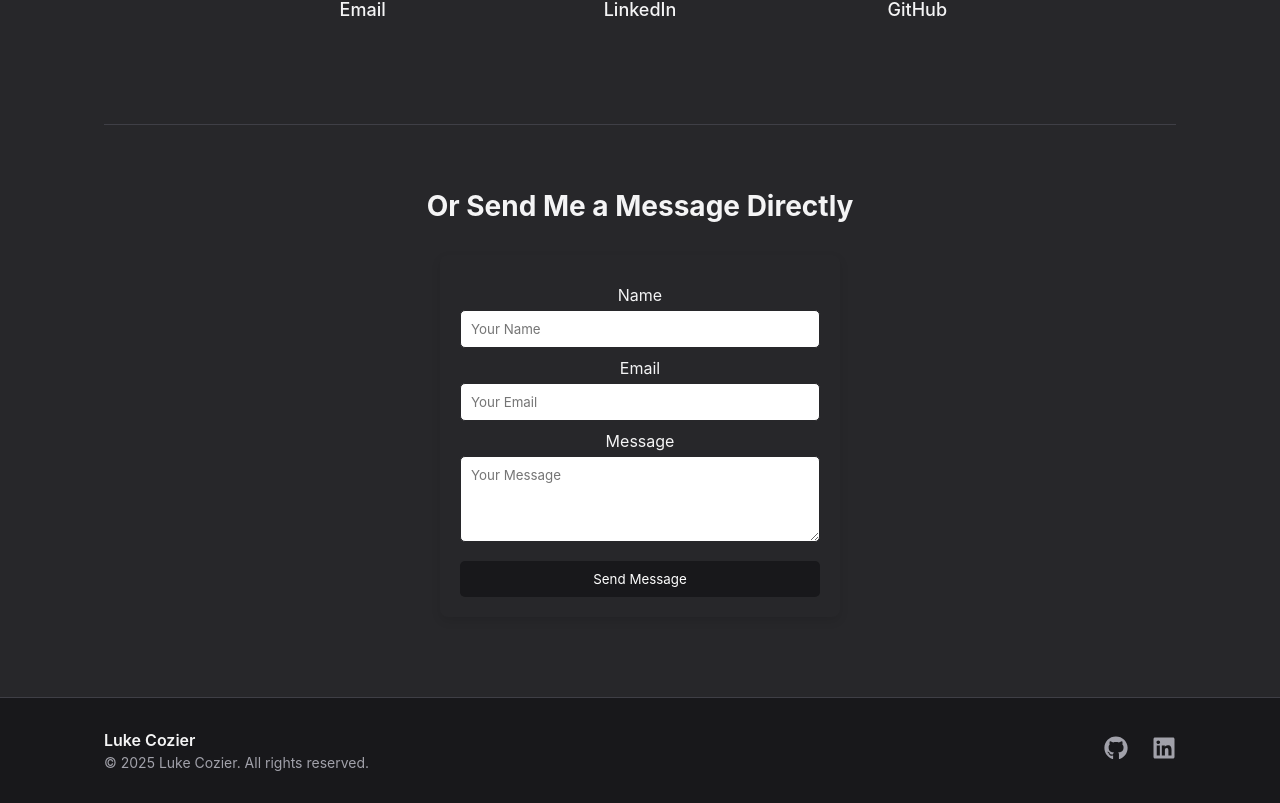
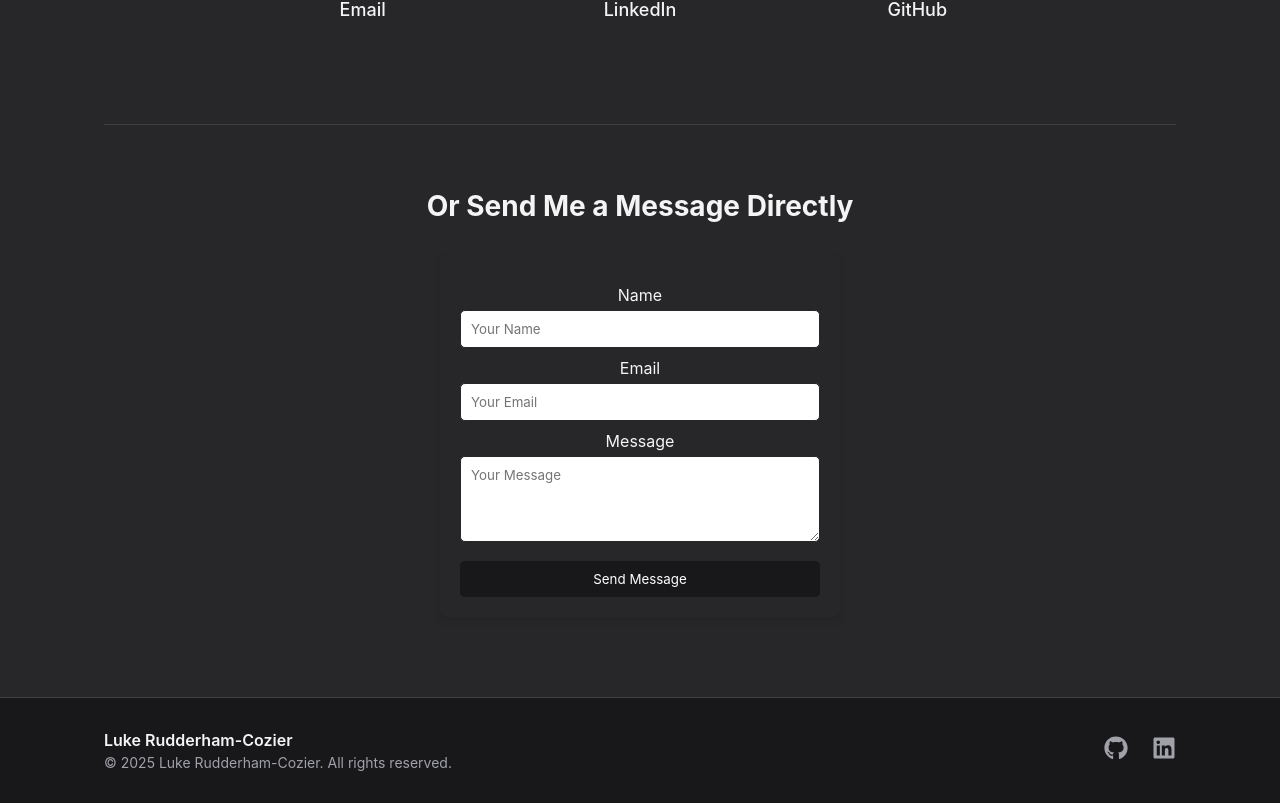
Before and after one commit to LRCozier/lacozier-devportfolio, a React (Vite) app in the folder lacportfolio/: page /contact in a window 1280 px wide. Shown: the part 407-1210 px from the top of the page. Built offline with nearby package versions, Linux system fonts and the light colour scheme; no server answers.

Commit message:
updated meta tags and footer info

```diff
--- a/lacportfolio/index.html
+++ b/lacportfolio/index.html
@@ -3,7 +3,23 @@
   <head>
     <meta charset="UTF-8" />
     <meta name="viewport" content="width=device-width, initial-scale=1.0" />
-    <title>Luke Cozier | Software Engineer</title>
+    <title>Luke Rudderham-Cozier | Software Engineer</title>
+    <meta name="description" content="Portfolio of Luke Rudderham-Cozier, a Front-End Software Engineer specialising in React, Vue.js, and creating beautiful, responsive user experiences. Based in the UK.">
+
+    <meta name="keywords" content="Front-End Software Engineer, Web Developer, React Developer, Vue.js, Next.js, TypeScript, JavaScript, Portfolio, Luke Rudderham-Cozier, London, UK">
+
+    <meta name="author" content="Luke Rudderham-Cozier">
+
+    <meta property="og:title" content="Luke Rudderham-Cozier | Front-End Software Engineer Portfolio">
+    <meta property="og:description" content="Discover the work of Luke Rudderham-Cozier, a Front-End Software Engineer creating intuitive digital experiences with React, Vue.js, and a passion for clean code.">
+    <meta property="og:image" content="https://lrcozier.co.uk/assets/2025profilepic-CUGDBrAn.jpeg">
+    <meta property="og:url" content="https://lrcozier.co.uk/">
+    <meta property="og:type" content="website">
+
+    <meta name="twitter:card" content="summary_large_image">
+    <meta name="twitter:title" content="Luke Rudderham-Cozier | Front-End Software Engineer Portfolio">
+    <meta name="twitter:description" content="Discover the work of Luke Rudderham-Cozier, a Front-End Software Engineer creating intuitive digital experiences with React, Vue.js, and a passion for clean code.">
+    <meta name="twitter:image" content="https://lrcozier.co.uk/assets/2025profilepic-CUGDBrAn.jpeg">
   </head>
   <body>
     <div id="root"></div>
--- a/lacportfolio/src/components/Footer/footer.jsx
+++ b/lacportfolio/src/components/Footer/footer.jsx
@@ -1,17 +1,17 @@
 import './Footer.css';
-import { FaGithub, FaLinkedin, FaTwitter } from 'react-icons/fa';
+import { FaGithub, FaLinkedin} from 'react-icons/fa';
 
 const Footer = () => {
   return (
     <footer className="footer">
       <div className="footer-content container">
         <div className="footer-info">
-            <span className="footer-name">Luke Cozier</span>
-            <p>&copy; {new Date().getFullYear()} Luke Cozier. All rights reserved.</p>
+            <span className="footer-name">Luke Rudderham-Cozier</span>
+            <p>&copy; {new Date().getFullYear()} Luke Rudderham-Cozier. All rights reserved.</p>
         </div>
         <div className='footer-socials'>
             <a href='https://github.com/lrcozier' target='_blank' rel="noopener noreferrer" aria-label="GitHub"><FaGithub /></a>
-            <a href='https://www.linkedin.com/in/laurencozier' target='_blank' rel="noopener noreferrer" aria-label="LinkedIn"><FaLinkedin /></a>
+            <a href='https://www.linkedin.com/in/luke-rudderham-cozier-30205343/' target='_blank' rel="noopener noreferrer" aria-label="LinkedIn"><FaLinkedin /></a>
         </div>
       </div>
     </footer>
```
